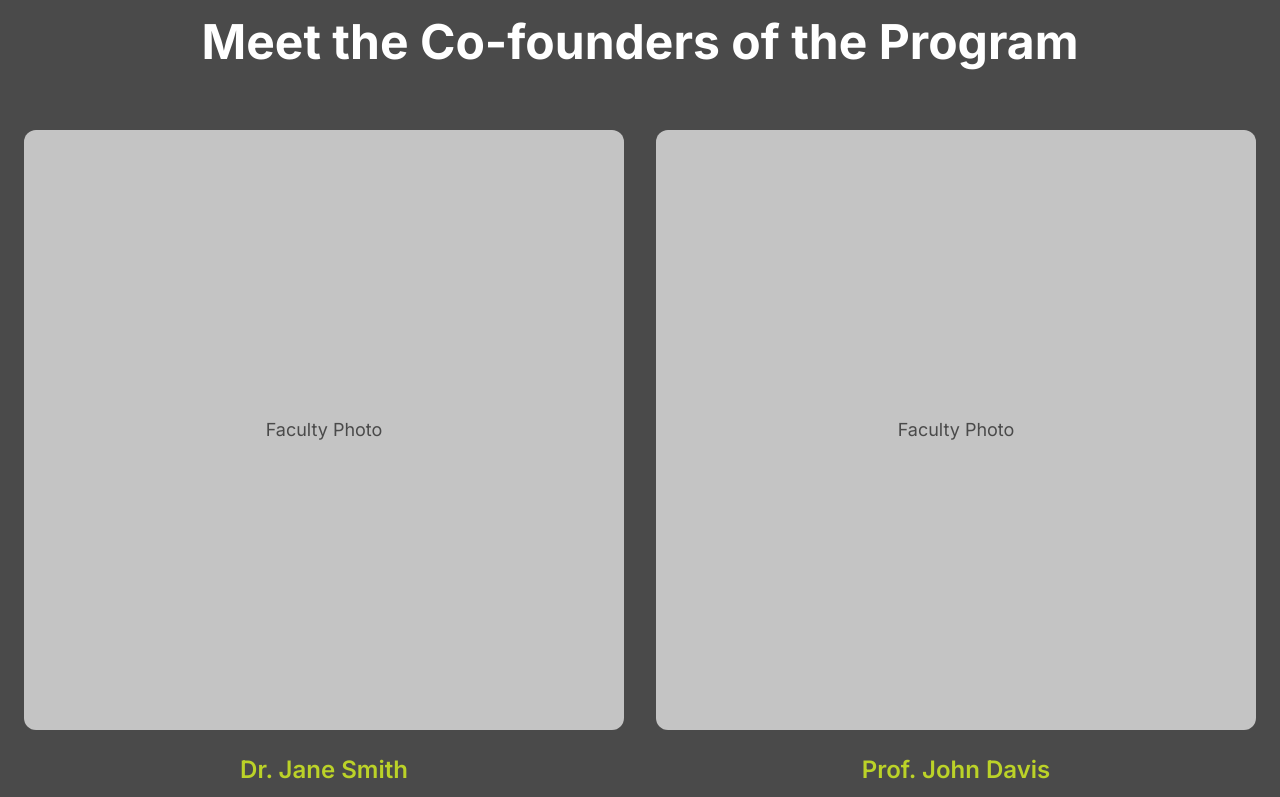
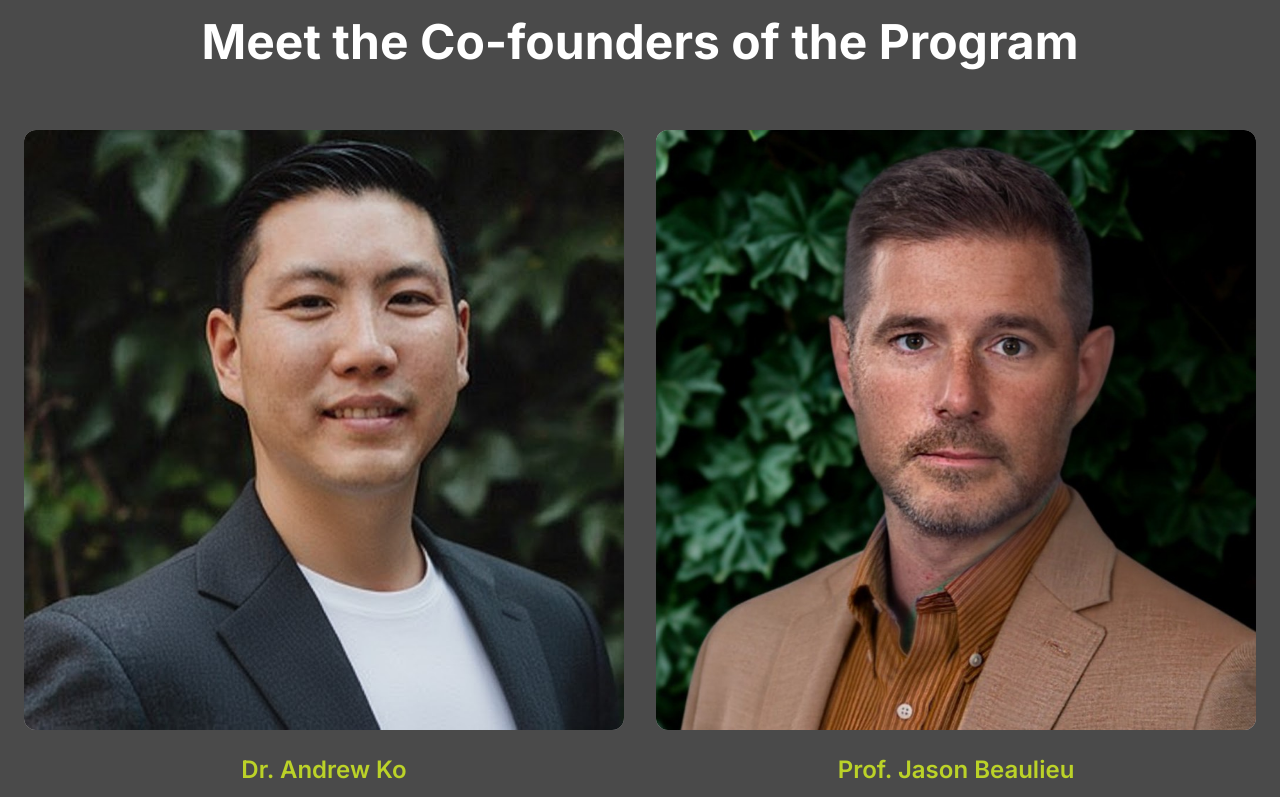
Before and after one commit to descentennial-eng/centennial-des-revamp, a Next.js app: page / in a window 1280 px wide. Shown: the part 4800-5597 px from the top of the page. Built offline with nearby package versions, Linux system fonts and the light colour scheme.

Commit message:
feat: update faculty section with real images and roles
Replace placeholders with optimized images and add faculty roles.

```diff
--- a/components/faculty-section.tsx
+++ b/components/faculty-section.tsx
@@ -1,17 +1,18 @@
 "use client"
 
+import Image from "next/image"
 import { AnimateOnScroll } from "./animate-on-scroll"
 
 const cofounders = [
   {
-    name: "Dr. Jane Smith",
+    name: "Dr. Andrew Ko",
     title: "Program Director & Co-founder",
-    image: null, // Placeholder for now
+    image: "/images/dr-andrew-ko.jpg",
   },
   {
-    name: "Prof. John Davis",
+    name: "Prof. Jason Beaulieu",
     title: "Industry Relations & Co-founder",
-    image: null, // Placeholder for now
+    image: "/images/prof-jason-beaulieu.jpg",
   },
 ]
 
@@ -33,9 +34,15 @@ export function FacultySection() {
               delay={200}
             >
               <div className="flex flex-col items-center">
-                {/* Photo Placeholder */}
-                <div className="flex aspect-square w-full items-center justify-center rounded-lg bg-[#c4c4c4]">
-                  <span className="text-lg text-[#4a4a4a]">Faculty Photo</span>
+                {/* Faculty Photo */}
+                <div className="relative aspect-square w-full overflow-hidden rounded-lg bg-[#c4c4c4]">
+                  <Image
+                    src={faculty.image}
+                    alt={faculty.name}
+                    fill
+                    className="object-cover"
+                    sizes="(max-width: 768px) 100vw, 50vw"
+                  />
                 </div>
 
                 {/* Name */}
```
Also changed, not shown: public/images/dr-andrew-ko.jpg (added), public/images/prof-jason-beaulieu.jpg (added).
